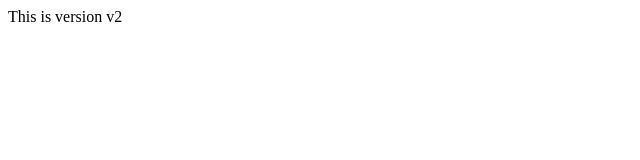
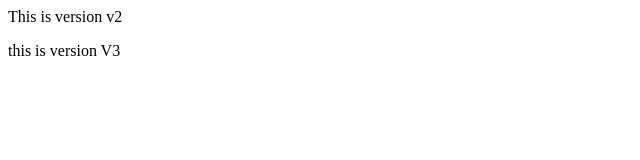
Before and after one commit to RohanMirajkar/learning-git, a plain HTML site: page index.html in a window 1280 px wide. Shown: the full height of the page, 0-640 px from the left. Drawn offline with Linux system fonts and the light colour scheme.

Commit message:
this is V3

```diff
--- a/index.html
+++ b/index.html
@@ -7,5 +7,6 @@
 </head>
 <body>
     <header>This is version v2</header>
+    <p>this is version V3</p>
 </body>
 </html>
```
